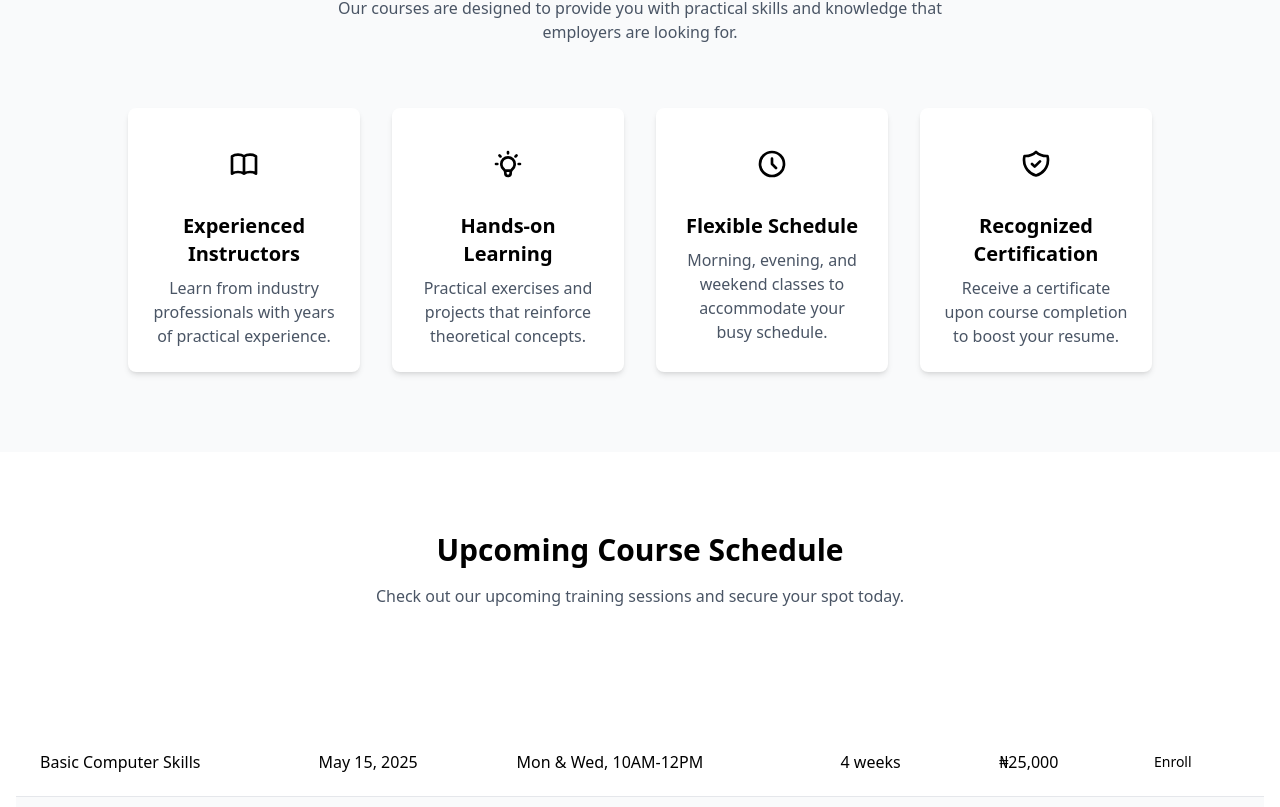
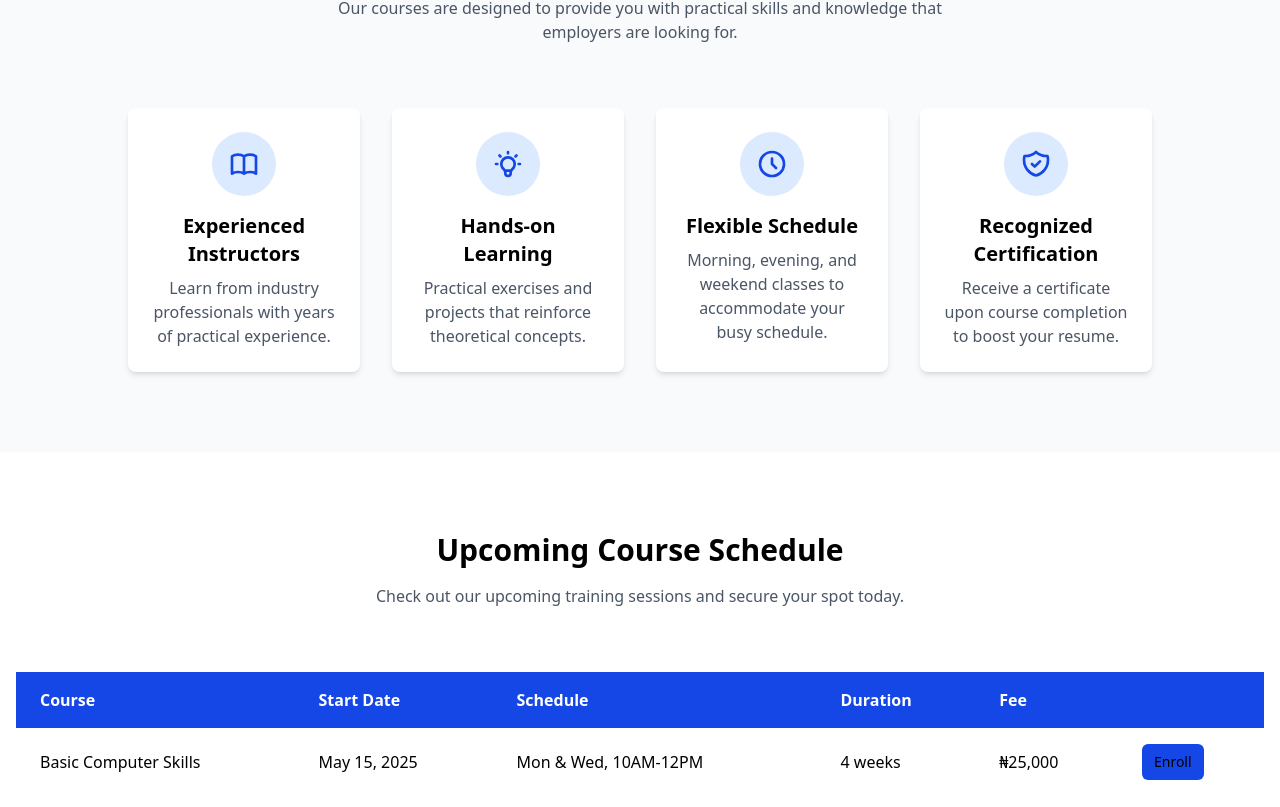
Before and after one commit to DIFoundation/jerry-concept-org, a Next.js app: page /training in a window 1280 px wide. Shown: the part 1613-2420 px from the top of the page. Built offline with nearby package versions, Linux system fonts and the light colour scheme.

Commit message:
color enhancement

```diff
--- a/src/app/page.js
+++ b/src/app/page.js
@@ -103,7 +103,7 @@ const App = () => (
                   <h3 className="font-semibold text-xl mb-2">{course.title}</h3>
                   <p className="text-gray-600 mb-4">{course.description}</p>
                   <Button asChild className="w-full bg-blue-700 hover:bg-blue-800">
-                    <Link href="/contact?course=enrollment">Enroll Now</Link>
+                    <Link href={`/contact?course=${course.title}`}>Enroll Now</Link>
                   </Button>
                 </div>
               </div>
--- a/src/app/training/page.js
+++ b/src/app/training/page.js
@@ -1,9 +1,9 @@
-
 import { Button } from "@/components/ui/button";
 import Link from "next/link";
 import CourseCard from "@/components/CourseCard";
 import TestimonialCarousel from "@/components/TestimonialCarousel";
 import { courses } from "@/data/training";
+import { upComingTraining } from "@/data/upComingTraining";
 
 const featuredCourses = courses;
 
@@ -11,11 +11,12 @@ const Training = () => {
   return (
     <div>
       {/* Training Hero */}
-      <section className="bg-jerry-950 text-white py-20 px-4">
+      <section className="bg-blue-950 text-white py-20 px-4">
         <div className="container mx-auto text-center">
           <h1 className="text-4xl font-bold mb-6">Training Programs</h1>
           <p className="text-xl mb-8 max-w-2xl mx-auto text-gray-300">
-            Enhance your skills with our comprehensive tech training courses designed for all experience levels.
+            Enhance your skills with our comprehensive tech training courses
+            designed for all experience levels.
           </p>
         </div>
       </section>
@@ -42,58 +43,113 @@ const Training = () => {
       <section className="py-20 px-4 bg-gray-50">
         <div className="container mx-auto">
           <div className="text-center mb-16">
-            <h2 className="text-3xl font-bold mb-4">Why Choose Our Training Programs?</h2>
+            <h2 className="text-3xl font-bold mb-4">
+              Why Choose Our Training Programs?
+            </h2>
             <p className="text-gray-600 max-w-2xl mx-auto">
-              Our courses are designed to provide you with practical skills and knowledge that employers are looking for.
+              Our courses are designed to provide you with practical skills and
+              knowledge that employers are looking for.
             </p>
           </div>
 
           <div className="grid grid-cols-1 md:grid-cols-2 lg:grid-cols-4 gap-8 max-w-5xl mx-auto">
             <div className="bg-white p-6 rounded-lg shadow-md text-center">
-              <div className="bg-jerry-100 w-16 h-16 rounded-full flex items-center justify-center mx-auto mb-4">
-                <svg xmlns="http://www.w3.org/2000/svg" className="h-8 w-8 text-jerry-700" fill="none" viewBox="0 0 24 24" stroke="currentColor">
-                  <path strokeLinecap="round" strokeLinejoin="round" strokeWidth={2} d="M12 6.253v13m0-13C10.832 5.477 9.246 5 7.5 5S4.168 5.477 3 6.253v13C4.168 18.477 5.754 18 7.5 18s3.332.477 4.5 1.253m0-13C13.168 5.477 14.754 5 16.5 5c1.747 0 3.332.477 4.5 1.253v13C19.832 18.477 18.247 18 16.5 18c-1.746 0-3.332.477-4.5 1.253" />
+              <div className="bg-blue-100 w-16 h-16 rounded-full flex items-center justify-center mx-auto mb-4">
+                <svg
+                  xmlns="http://www.w3.org/2000/svg"
+                  className="h-8 w-8 text-blue-700"
+                  fill="none"
+                  viewBox="0 0 24 24"
+                  stroke="currentColor"
+                >
+                  <path
+                    strokeLinecap="round"
+                    strokeLinejoin="round"
+                    strokeWidth={2}
+                    d="M12 6.253v13m0-13C10.832 5.477 9.246 5 7.5 5S4.168 5.477 3 6.253v13C4.168 18.477 5.754 18 7.5 18s3.332.477 4.5 1.253m0-13C13.168 5.477 14.754 5 16.5 5c1.747 0 3.332.477 4.5 1.253v13C19.832 18.477 18.247 18 16.5 18c-1.746 0-3.332.477-4.5 1.253"
+                  />
                 </svg>
               </div>
-              <h3 className="text-xl font-semibold mb-2">Experienced Instructors</h3>
+              <h3 className="text-xl font-semibold mb-2">
+                Experienced Instructors
+              </h3>
               <p className="text-gray-600">
-                Learn from industry professionals with years of practical experience.
+                Learn from industry professionals with years of practical
+                experience.
               </p>
             </div>
 
             <div className="bg-white p-6 rounded-lg shadow-md text-center">
-              <div className="bg-jerry-100 w-16 h-16 rounded-full flex items-center justify-center mx-auto mb-4">
-                <svg xmlns="http://www.w3.org/2000/svg" className="h-8 w-8 text-jerry-700" fill="none" viewBox="0 0 24 24" stroke="currentColor">
-                  <path strokeLinecap="round" strokeLinejoin="round" strokeWidth={2} d="M9.663 17h4.673M12 3v1m6.364 1.636l-.707.707M21 12h-1M4 12H3m3.343-5.657l-.707-.707m2.828 9.9a5 5 0 117.072 0l-.548.547A3.374 3.374 0 0014 18.469V19a2 2 0 11-4 0v-.531c0-.895-.356-1.754-.988-2.386l-.548-.547z" />
+              <div className="bg-blue-100 w-16 h-16 rounded-full flex items-center justify-center mx-auto mb-4">
+                <svg
+                  xmlns="http://www.w3.org/2000/svg"
+                  className="h-8 w-8 text-blue-700"
+                  fill="none"
+                  viewBox="0 0 24 24"
+                  stroke="currentColor"
+                >
+                  <path
+                    strokeLinecap="round"
+                    strokeLinejoin="round"
+                    strokeWidth={2}
+                    d="M9.663 17h4.673M12 3v1m6.364 1.636l-.707.707M21 12h-1M4 12H3m3.343-5.657l-.707-.707m2.828 9.9a5 5 0 117.072 0l-.548.547A3.374 3.374 0 0014 18.469V19a2 2 0 11-4 0v-.531c0-.895-.356-1.754-.988-2.386l-.548-.547z"
+                  />
                 </svg>
               </div>
               <h3 className="text-xl font-semibold mb-2">Hands-on Learning</h3>
               <p className="text-gray-600">
-                Practical exercises and projects that reinforce theoretical concepts.
+                Practical exercises and projects that reinforce theoretical
+                concepts.
               </p>
             </div>
 
             <div className="bg-white p-6 rounded-lg shadow-md text-center">
-              <div className="bg-jerry-100 w-16 h-16 rounded-full flex items-center justify-center mx-auto mb-4">
-                <svg xmlns="http://www.w3.org/2000/svg" className="h-8 w-8 text-jerry-700" fill="none" viewBox="0 0 24 24" stroke="currentColor">
-                  <path strokeLinecap="round" strokeLinejoin="round" strokeWidth={2} d="M12 8v4l3 3m6-3a9 9 0 11-18 0 9 9 0 0118 0z" />
+              <div className="bg-blue-100 w-16 h-16 rounded-full flex items-center justify-center mx-auto mb-4">
+                <svg
+                  xmlns="http://www.w3.org/2000/svg"
+                  className="h-8 w-8 text-blue-700"
+                  fill="none"
+                  viewBox="0 0 24 24"
+                  stroke="currentColor"
+                >
+                  <path
+                    strokeLinecap="round"
+                    strokeLinejoin="round"
+                    strokeWidth={2}
+                    d="M12 8v4l3 3m6-3a9 9 0 11-18 0 9 9 0 0118 0z"
+                  />
                 </svg>
               </div>
               <h3 className="text-xl font-semibold mb-2">Flexible Schedule</h3>
               <p className="text-gray-600">
-                Morning, evening, and weekend classes to accommodate your busy schedule.
+                Morning, evening, and weekend classes to accommodate your busy
+                schedule.
               </p>
             </div>
 
             <div className="bg-white p-6 rounded-lg shadow-md text-center">
-              <div className="bg-jerry-100 w-16 h-16 rounded-full flex items-center justify-center mx-auto mb-4">
-                <svg xmlns="http://www.w3.org/2000/svg" className="h-8 w-8 text-jerry-700" fill="none" viewBox="0 0 24 24" stroke="currentColor">
-                  <path strokeLinecap="round" strokeLinejoin="round" strokeWidth={2} d="M9 12l2 2 4-4m5.618-4.016A11.955 11.955 0 0112 2.944a11.955 11.955 0 01-8.618 3.04A12.02 12.02 0 003 9c0 5.591 3.824 10.29 9 11.622 5.176-1.332 9-6.03 9-11.622 0-1.042-.133-2.052-.382-3.016z" />
+              <div className="bg-blue-100 w-16 h-16 rounded-full flex items-center justify-center mx-auto mb-4">
+                <svg
+                  xmlns="http://www.w3.org/2000/svg"
+                  className="h-8 w-8 text-blue-700"
+                  fill="none"
+                  viewBox="0 0 24 24"
+                  stroke="currentColor"
+                >
+                  <path
+                    strokeLinecap="round"
+                    strokeLinejoin="round"
+                    strokeWidth={2}
+                    d="M9 12l2 2 4-4m5.618-4.016A11.955 11.955 0 0112 2.944a11.955 11.955 0 01-8.618 3.04A12.02 12.02 0 003 9c0 5.591 3.824 10.29 9 11.622 5.176-1.332 9-6.03 9-11.622 0-1.042-.133-2.052-.382-3.016z"
+                  />
                 </svg>
               </div>
-              <h3 className="text-xl font-semibold mb-2">Recognized Certification</h3>
+              <h3 className="text-xl font-semibold mb-2">
+                Recognized Certification
+              </h3>
               <p className="text-gray-600">
-                Receive a certificate upon course completion to boost your resume.
+                Receive a certificate upon course completion to boost your
+                resume.
               </p>
             </div>
           </div>
@@ -104,16 +160,19 @@ const Training = () => {
       <section className="py-20 px-4">
         <div className="container mx-auto">
           <div className="text-center mb-16">
-            <h2 className="text-3xl font-bold mb-4">Upcoming Course Schedule</h2>
+            <h2 className="text-3xl font-bold mb-4">
+              Upcoming Course Schedule
+            </h2>
             <p className="text-gray-600 max-w-2xl mx-auto">
-              Check out our upcoming training sessions and secure your spot today.
+              Check out our upcoming training sessions and secure your spot
+              today.
             </p>
           </div>
 
           <div className="overflow-x-auto">
             <table className="w-full text-left border-collapse">
               <thead>
-                <tr className="bg-jerry-700 text-white">
+                <tr className="bg-blue-700 text-white">
                   <th className="px-6 py-4">Course</th>
                   <th className="px-6 py-4">Start Date</th>
                   <th className="px-6 py-4">Schedule</th>
@@ -122,56 +181,43 @@ const Training = () => {
                   <th className="px-6 py-4"></th>
                 </tr>
               </thead>
-              <tbody className="divide-y divide-gray-200">
+              {upComingTraining.length > 0 ? (
+                upComingTraining.map((training, index) => (
+                  <tbody key={index} className="divide-y divide-gray-200">
                     <tr className="bg-white">
-                  <td className="px-6 py-4 font-medium">Basic Computer Skills</td>
-                  <td className="px-6 py-4">May 15, 2025</td>
-                  <td className="px-6 py-4">Mon & Wed, 10AM-12PM</td>
-                  <td className="px-6 py-4">4 weeks</td>
-                  <td className="px-6 py-4">₦25,000</td>
+                      <td className="px-6 py-4 font-medium">
+                        {training.course}
+                      </td>
+                      <td className="px-6 py-4">{training.startDate}</td>
+                      <td className="px-6 py-4">{training.schedule}</td>
+                      <td className="px-6 py-4">{training.Duration}</td>
+                      <td className="px-6 py-4">{training.fee}</td>
                       <td className="px-6 py-4">
-                    <Button asChild size="sm" className="bg-jerry-700 hover:bg-jerry-800">
-                      <Link href="/contact?course=Basic Computer Skills">Enroll</Link>
-                    </Button>
-                  </td>
-                </tr>
-                <tr className="bg-gray-50">
-                  <td className="px-6 py-4 font-medium">Microsoft Office Suite</td>
-                  <td className="px-6 py-4">June 1, 2025</td>
-                  <td className="px-6 py-4">Tue & Thu, 2PM-4PM</td>
-                  <td className="px-6 py-4">6 weeks</td>
-                  <td className="px-6 py-4">₦35,000</td>
-                  <td className="px-6 py-4">
-                    <Button asChild size="sm" className="bg-jerry-700 hover:bg-jerry-800">
-                      <Link href="/contact?course=Microsoft Office Suite">Enroll</Link>
-                    </Button>
-                  </td>
-                </tr>
-                <tr className="bg-white">
-                  <td className="px-6 py-4 font-medium">Graphic Design</td>
-                  <td className="px-6 py-4">May 20, 2025</td>
-                  <td className="px-6 py-4">Sat, 10AM-2PM</td>
-                  <td className="px-6 py-4">8 weeks</td>
-                  <td className="px-6 py-4">₦50,000</td>
-                  <td className="px-6 py-4">
-                    <Button asChild size="sm" className="bg-jerry-700 hover:bg-jerry-800">
-                      <Link href="/contact?course=Graphic Design">Enroll</Link>
-                    </Button>
-                  </td>
-                </tr>
-                <tr className="bg-gray-50">
-                  <td className="px-6 py-4 font-medium">Web Development</td>
-                  <td className="px-6 py-4">June 10, 2025</td>
-                  <td className="px-6 py-4">Mon, Wed & Fri, 4PM-6PM</td>
-                  <td className="px-6 py-4">12 weeks</td>
-                  <td className="px-6 py-4">₦75,000</td>
-                  <td className="px-6 py-4">
-                    <Button asChild size="sm" className="bg-jerry-700 hover:bg-jerry-800">
-                      <Link href="/contact?course=Web Development">Enroll</Link>
+                        <Button
+                          asChild
+                          size="sm"
+                          className="bg-blue-700 hover:bg-blue-800"
+                        >
+                          <Link href={`/contact?course=${training.course}`}>
+                            Enroll
+                          </Link>
                         </Button>
                       </td>
                     </tr>
                   </tbody>
+                ))
+              ) : (
+                <tbody className="divide-y divide-gray-200">
+                  <tr className="bg-white">
+                    <td
+                      colSpan="6"
+                      className="px-6 py-4 text-center text-gray-500"
+                    >
+                      No upcoming training sessions available.
+                    </td>
+                  </tr>
+                </tbody>
+              )}
             </table>
           </div>
         </div>
@@ -185,13 +231,20 @@ const Training = () => {
       </section>
 
       {/* Call to Action */}
-      <section className="py-20 px-4 bg-jerry-700 text-white">
+      <section className="py-20 px-4 bg-blue-700 text-white">
         <div className="container mx-auto text-center">
-          <h2 className="text-3xl font-bold mb-6">Ready to Enhance Your Skills?</h2>
+          <h2 className="text-3xl font-bold mb-6">
+            Ready to Enhance Your Skills?
+          </h2>
           <p className="text-xl mb-8 max-w-2xl mx-auto">
-            Enrolling in our courses is the first step toward achieving your tech career goals.
+            Enrolling in our courses is the first step toward achieving your
+            tech career goals.
           </p>
-          <Button asChild size="lg" className="bg-white text-jerry-700 hover:bg-gray-100">
+          <Button
+            asChild
+            size="lg"
+            className="bg-white text-blue-700 hover:bg-gray-100"
+          >
             <Link href="/contact">Enroll Today</Link>
           </Button>
         </div>
--- a/src/components/CourseCard.jsx
+++ b/src/components/CourseCard.jsx
@@ -2,6 +2,7 @@ import { Button } from "@/components/ui/button";
 import Link from "next/link";
 
 const CourseCard = ({ title, description, duration, level, image }) => {
+
   return (
     <div className="bg-white rounded-lg overflow-hidden shadow-md hover:shadow-lg transition-all border border-gray-100 flex flex-col h-full">
       <div className="h-48 overflow-hidden">
@@ -23,7 +24,7 @@ const CourseCard = ({ title, description, duration, level, image }) => {
         <h3 className="text-xl font-semibold mb-3 text-gray-900">{title}</h3>
         <p className="text-gray-600 mb-6 flex-grow">{description}</p>
         <Button asChild className="w-full bg-blue-700 hover:bg-blue-800">
-          <Link href="/contact?course=enrollment">Enroll Now</Link>
+          <Link href={`/contact?course=${title}`}>Enroll Now</Link>
         </Button>
       </div>
     </div>
--- a/src/components/TestimonialCarousel.jsx
+++ b/src/components/TestimonialCarousel.jsx
@@ -79,7 +79,7 @@ const TestimonialCarousel = () => {
         </div>
       </div>
 
-      <div className="flex justify-center mt-6 gap-2">
+      <div className="flex justify-center items-center mt-6 gap-2">
         <Button
           variant="outline"
           size="icon"
--- /dev/null
+++ b/src/data/upComingTraining.js
@@ -0,0 +1,31 @@
+
+export const upComingTraining = [
+    {
+        course: "Basic Computer Skills",
+        startDate: "May 15, 2025",
+        schedule: "Mon & Wed, 10AM-12PM",
+        Duration: "4 weeks",
+        fee: "₦25,000",
+    },
+    {
+        course: "Microsoft Office Suite",
+        startDate: "June 1, 2025",
+        schedule: "Tue & Thu, 2PM-4PM",
+        Duration: "6 weeks",
+        fee: "₦35,000",
+    },
+    {
+        course: "Graphic Design",
+        startDate: "May 20, 2025",
+        schedule: "Sat, 10AM-2PM",
+        Duration: "8 weeks",
+        fee: "₦50,000",
+    },
+    {
+        course: "Web Development",
+        startDate: "June 10, 2025",
+        schedule: "Mon, Wed & Fri, 4PM-6PM",
+        Duration: "12 weeks",
+        fee: "₦75,000",
+    }
+]
```
Also changed, not shown: src/app/contact/page.js (+67 -27 lines), src/app/services/page.js (+30 -23 lines). Lines whose indentation alone changed are shown as unchanged.
